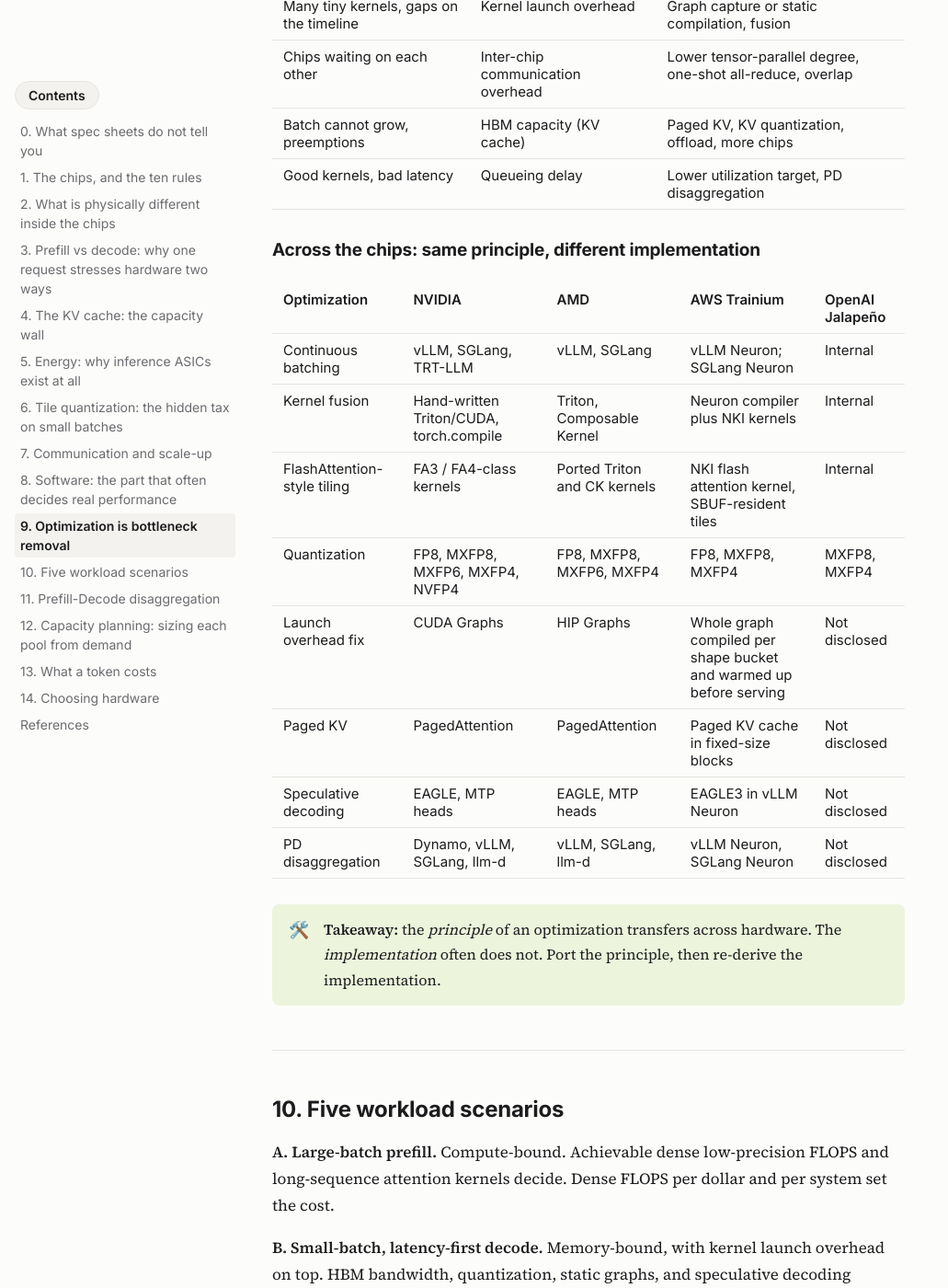
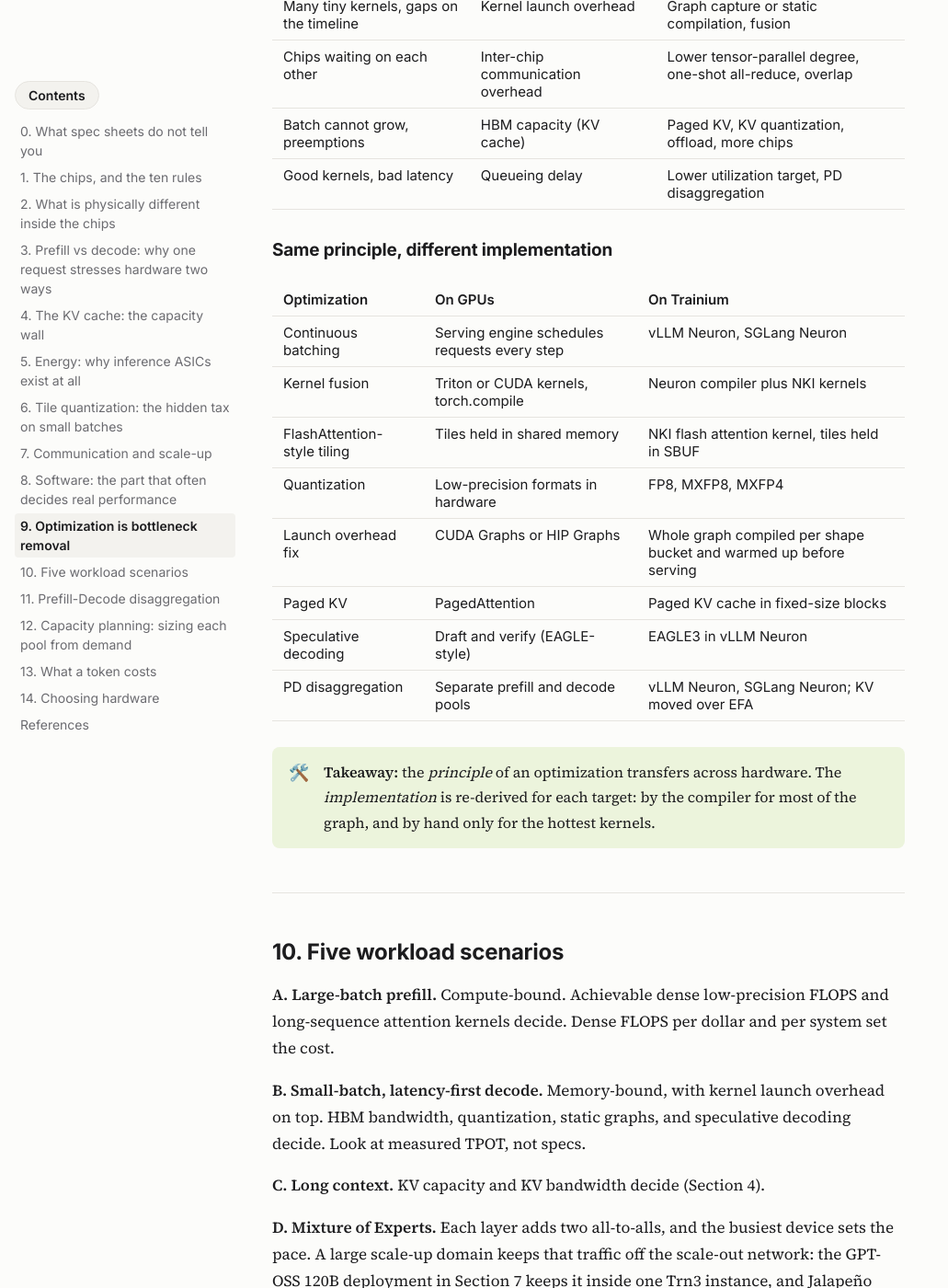
Before and after one commit to bananighosh/bananighosh.github.io, a Jekyll site: the page built from _posts/2026-11-16-flops-are-not-tokens.md, in a window 1280 px wide and 1400 px high, scrolled down 21163 px. Shown: the whole window at 92% size, without its empty margins (0-1031 px from the left). Built offline with Jekyll 4.4.1, drawn with Linux system fonts in a browser that asks for light colours.

Commit message:
Same-principle table: GPUs in words vs Trainium, drop Jalapeno column; reword takeaway
Co-Authored-By: Claude Opus 5.5 <noreply@anthropic.com>
Claude-Session: https://claude.ai/code/session_01K2HJxVUv7i1duGErniTfDd

```diff
--- a/_posts/2026-11-16-flops-are-not-tokens.md
+++ b/_posts/2026-11-16-flops-are-not-tokens.md
@@ -430,23 +430,23 @@ Every optimization removes one specific bottleneck. Diagnose first, then pick.
 | Batch cannot grow, preemptions | HBM capacity (KV cache) | Paged KV, KV quantization, offload, more chips |
 | Good kernels, bad latency | Queueing delay | Lower utilization target, PD disaggregation |
 
-### Across the chips: same principle, different implementation
+### Same principle, different implementation
 
-| Optimization | NVIDIA | AMD | AWS Trainium | OpenAI Jalapeño |
-| --- | --- | --- | --- | --- |
-| Continuous batching | vLLM, SGLang, TRT-LLM | vLLM, SGLang | vLLM Neuron; SGLang Neuron | Internal |
-| Kernel fusion | Hand-written Triton/CUDA, torch.compile | Triton, Composable Kernel | Neuron compiler plus NKI kernels | Internal |
-| FlashAttention-style tiling | FA3 / FA4-class kernels | Ported Triton and CK kernels | NKI flash attention kernel, SBUF-resident tiles | Internal |
-| Quantization | FP8, MXFP8, MXFP6, MXFP4, NVFP4 | FP8, MXFP8, MXFP6, MXFP4 | FP8, MXFP8, MXFP4 | MXFP8, MXFP4 |
-| Launch overhead fix | CUDA Graphs | HIP Graphs | Whole graph compiled per shape bucket and warmed up before serving | Not disclosed |
-| Paged KV | PagedAttention | PagedAttention | Paged KV cache in fixed-size blocks | Not disclosed |
-| Speculative decoding | EAGLE, MTP heads | EAGLE, MTP heads | EAGLE3 in vLLM Neuron | Not disclosed |
-| PD disaggregation | Dynamo, vLLM, SGLang, llm-d | vLLM, SGLang, llm-d | vLLM Neuron, SGLang Neuron | Not disclosed |
+| Optimization | On GPUs | On Trainium |
+| --- | --- | --- |
+| Continuous batching | Serving engine schedules requests every step | vLLM Neuron, SGLang Neuron |
+| Kernel fusion | Triton or CUDA kernels, torch.compile | Neuron compiler plus NKI kernels |
+| FlashAttention-style tiling | Tiles held in shared memory | NKI flash attention kernel, tiles held in SBUF |
+| Quantization | Low-precision formats in hardware | FP8, MXFP8, MXFP4 |
+| Launch overhead fix | CUDA Graphs or HIP Graphs | Whole graph compiled per shape bucket and warmed up before serving |
+| Paged KV | PagedAttention | Paged KV cache in fixed-size blocks |
+| Speculative decoding | Draft and verify (EAGLE-style) | EAGLE3 in vLLM Neuron |
+| PD disaggregation | Separate prefill and decode pools | vLLM Neuron, SGLang Neuron; KV moved over EFA |
 
 <div class="callout callout-green" markdown="1">
 <span class="callout-icon">🛠️</span>
 
-<b>Takeaway:</b> the <i>principle</i> of an optimization transfers across hardware. The <i>implementation</i> often does not. Port the principle, then re-derive the implementation.
+<b>Takeaway:</b> the <i>principle</i> of an optimization transfers across hardware. The <i>implementation</i> is re-derived for each target: by the compiler for most of the graph, and by hand only for the hottest kernels.
 
 </div>
 
```
